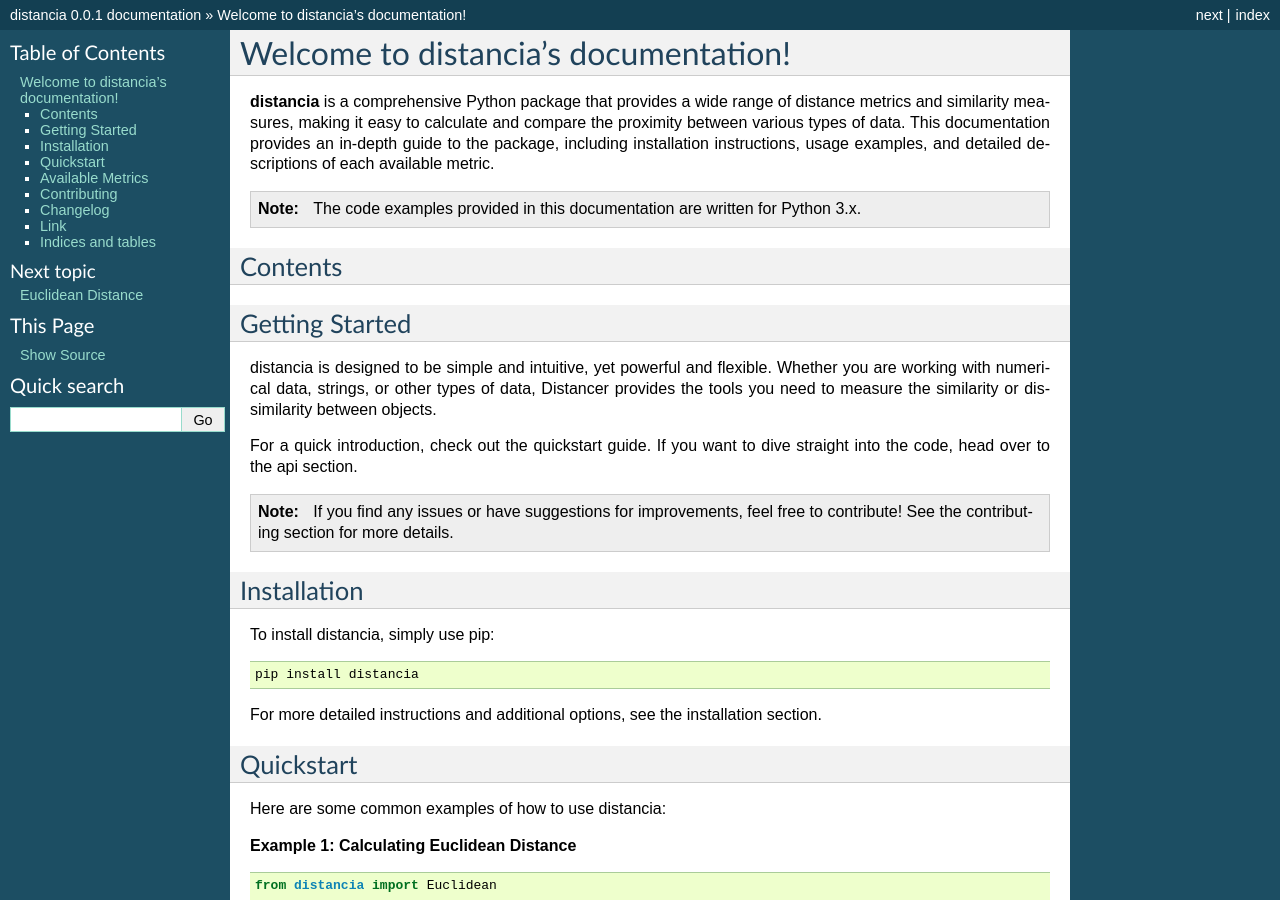
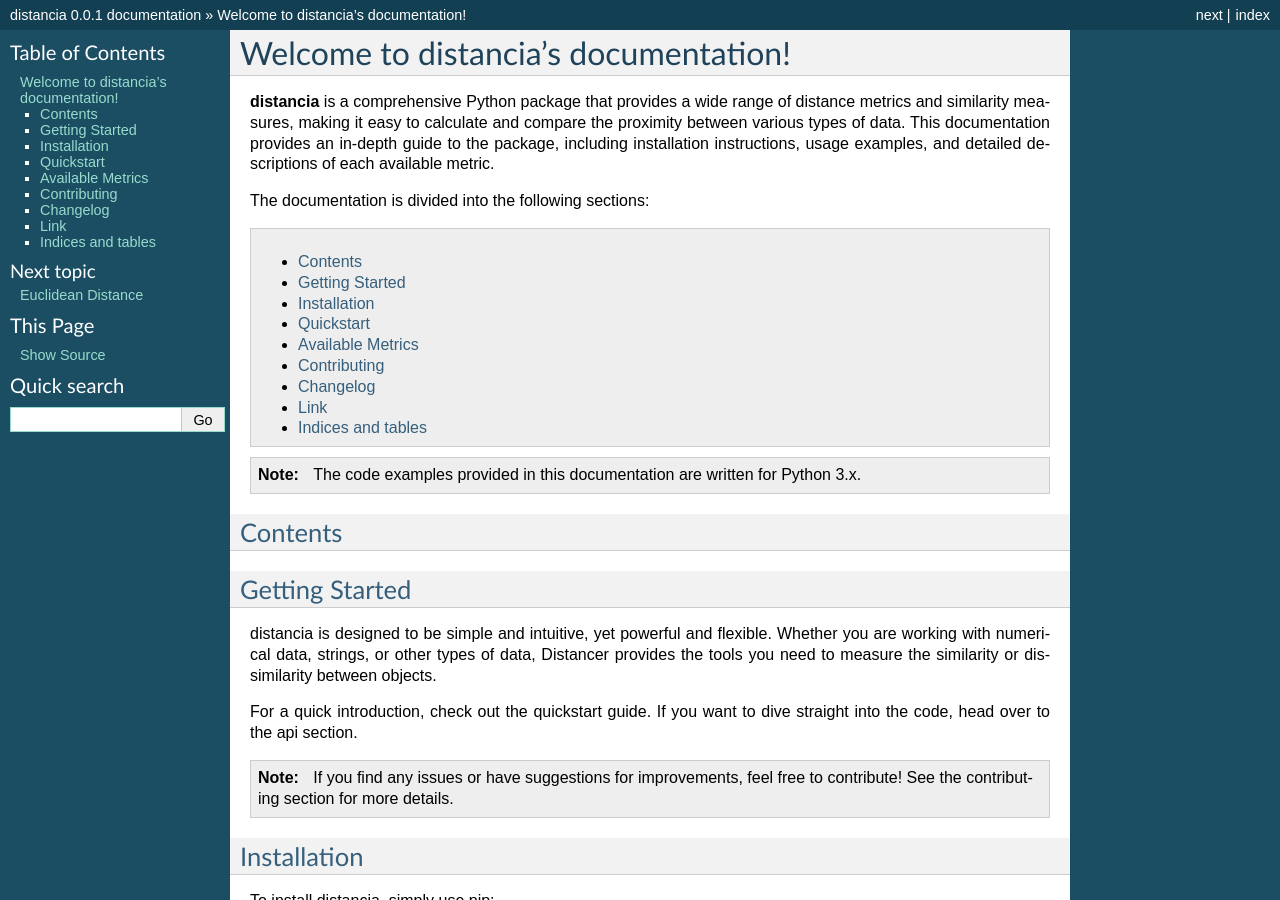
Before and after one commit to ym001/distancia, a Sphinx documentation site: the page built from docs/index.rst, in a window 1280 px wide and 900 px high. Built offline with Sphinx 7.4.7, drawn with Linux system fonts in a browser that asks for light colours.

Commit message:
Update index.rst

```diff
--- a/docs/index.rst
+++ b/docs/index.rst
@@ -8,16 +8,18 @@ Welcome to distancia's documentation!
 
 **distancia** is a comprehensive Python package that provides a wide range of distance metrics and similarity measures, making it easy to calculate and compare the proximity between various types of data. This documentation provides an in-depth guide to the package, including installation instructions, usage examples, and detailed descriptions of each available metric.
 
+The documentation is divided into the following sections:
+
+.. contents::
+   :local:
+   :depth: 2
+
 .. note::
 
    The code examples provided in this documentation are written for Python 3.x.
 
 Contents
 --------
-
-.. contents::
-   :local:
-   :depth: 2
 
 
 
```
